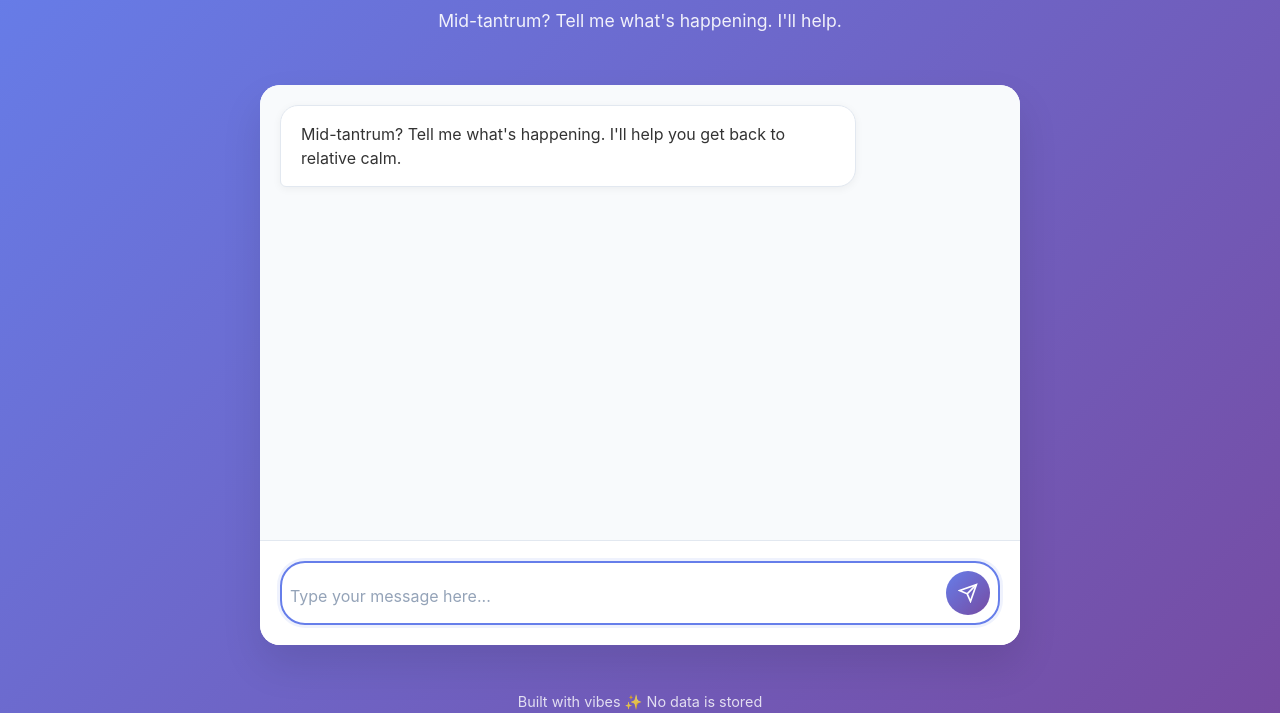
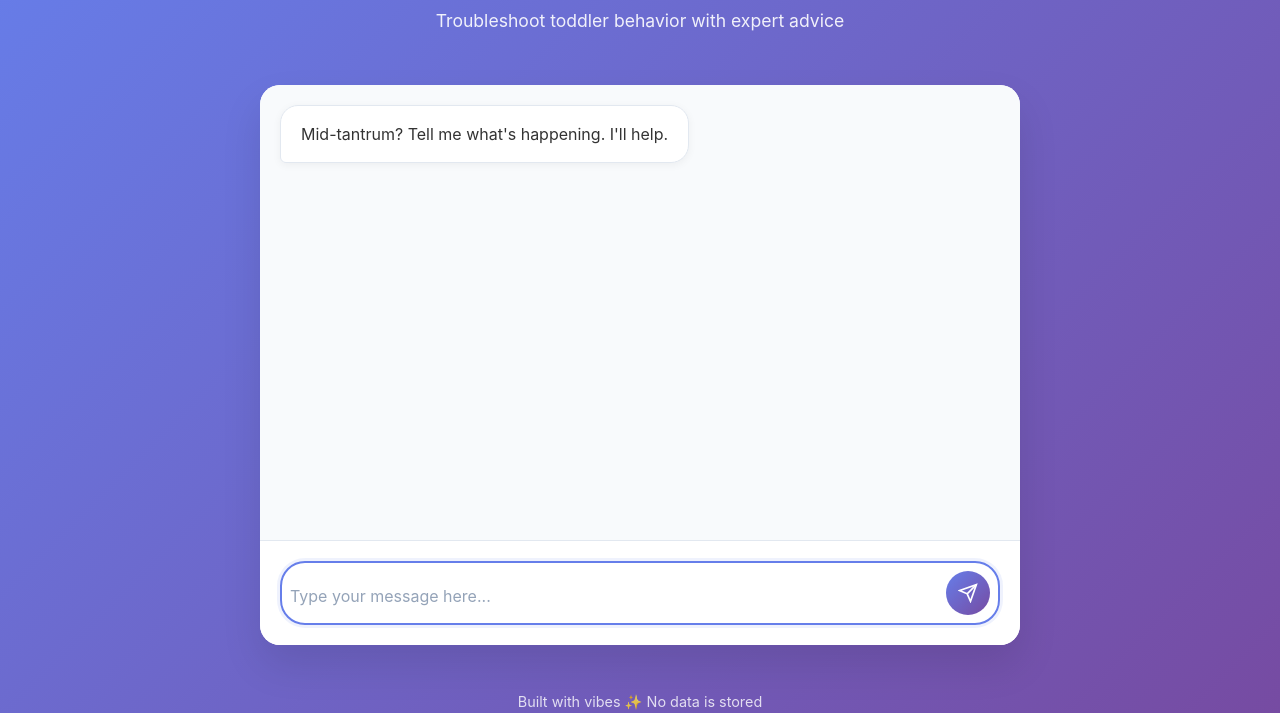
Before and after one commit to maya-v-hope/tantrum-why, a website: page index.html in a window 1280 px wide. Shown: the part 87-800 px from the top of the page. Drawn offline with Linux system fonts and the light colour scheme.

Commit message:
Fix intro and chatbox messages placement
- Revert subtitle to 'Troubleshoot toddler behavior with expert advice'
- Keep title as 'tantrum.help'
- Update chatbox opening prompt to 'Mid-tantrum? Tell me what's happening. I'll help.'
- Remove 'get back to relative calm' for more concise messaging

```diff
--- a/index.html
+++ b/index.html
@@ -37,7 +37,7 @@
     <div class="container">
         <header class="header">
             <h1 class="title">tantrum.help</h1>
-            <p class="subtitle">Mid-tantrum? Tell me what's happening. I'll help.</p>
+            <p class="subtitle">Troubleshoot toddler behavior with expert advice</p>
         </header>
 
         <main class="main">
@@ -46,7 +46,7 @@
                     <div class="welcome-message">
                         <div class="message bot-message">
                             <div class="message-content">
-                                <p>Mid-tantrum? Tell me what's happening. I'll help you get back to relative calm.</p>
+                                <p>Mid-tantrum? Tell me what's happening. I'll help.</p>
                             </div>
                         </div>
                     </div>
```
